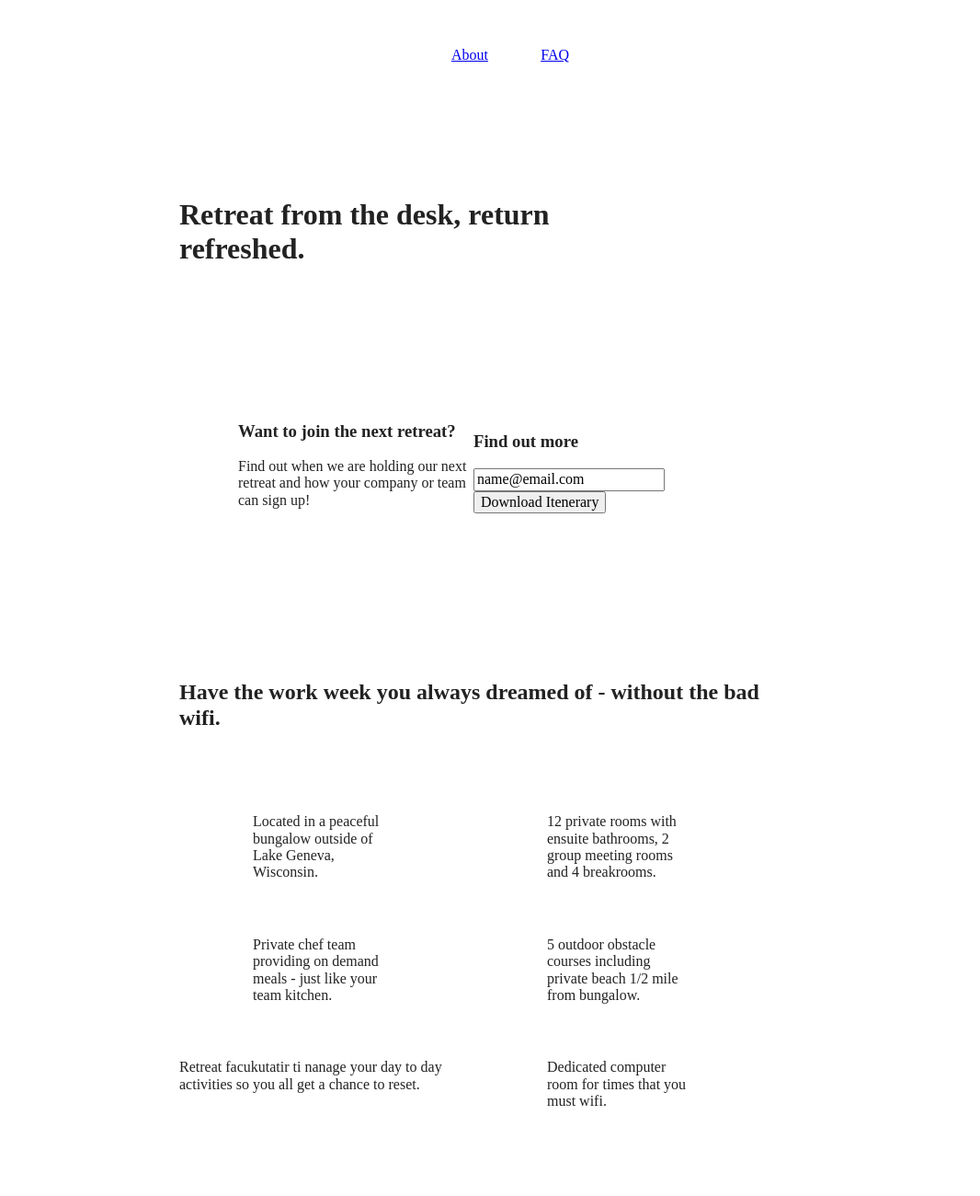
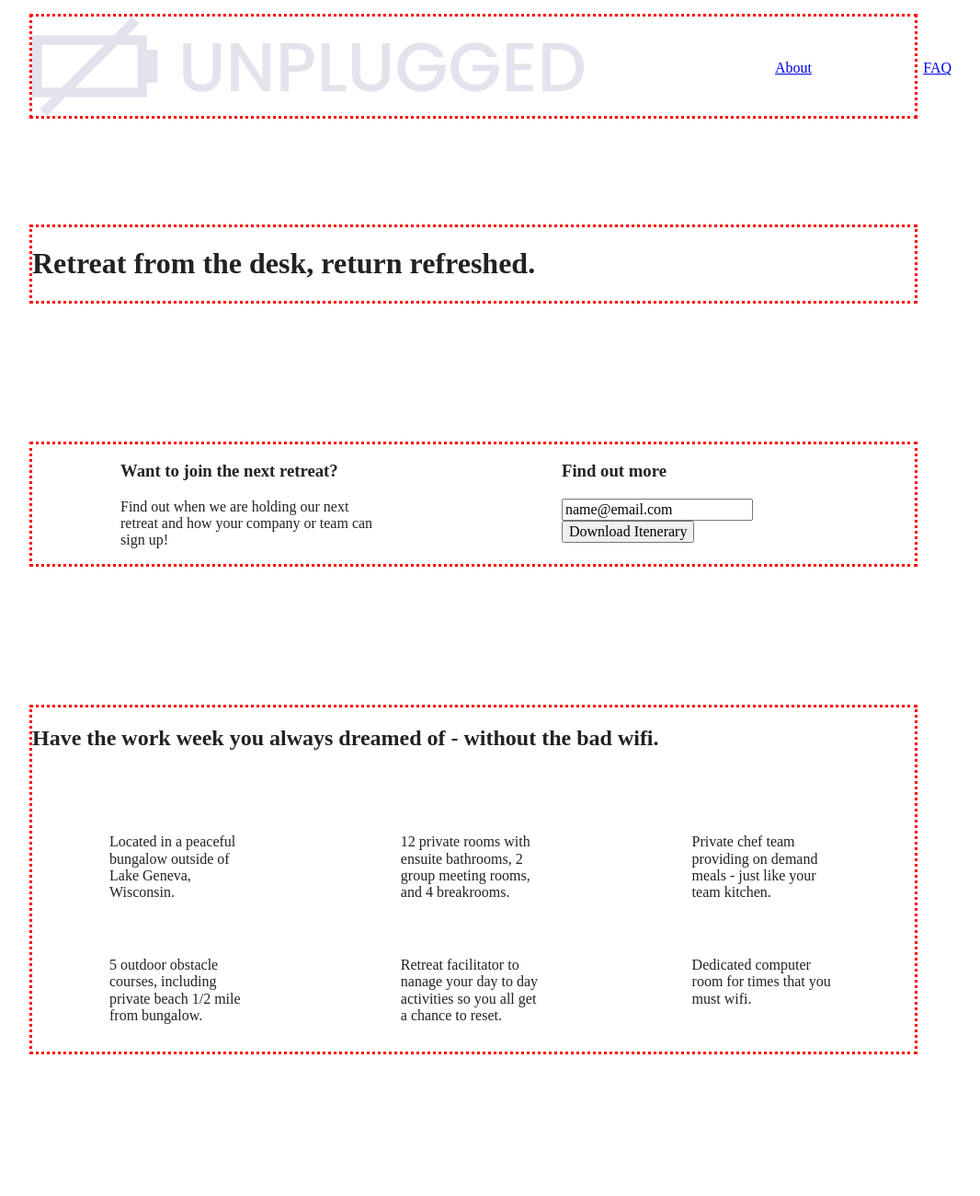
Before and after one commit to shannawalsh/unplugged, a website built with Parcel: page index.html in a window 1280 px wide. Shown: the top 1300 px of the page at 92% size, without its empty margins (125-1191 px from the left). Built offline with nearby package versions, Linux system fonts and the light colour scheme.

Commit message:
Add desktop responsive styles

```diff
--- a/css/main.css
+++ b/css/main.css
@@ -90,6 +90,7 @@ textarea {
 .content-wrapper {
     width: 90%;
     margin: 50px 0;
+    border: 3px red dotted;
 }
 
    /*-- Base Header - Footer Styles --*/
@@ -136,22 +137,20 @@ footer {
   flex-direction: column;
   align-items: center;
   text-align:  center;
+  border: 3px red dotted;
+}
+
+footer p {
+  margin: 0;
 }
 
 footer .content-wrapper {
   width: 55%;
+  border: 3px red dotted;
 }
 
 footer .contact {
   margin-bottom: 50px;
-}
-
-/*footer .footer-content h4{
-  margin: 20px 0;
-}*/
-
-footer p {
-  margin: 0;
 }
 
 footer .social-icons {
@@ -181,18 +180,6 @@ footer .copyright {
   justify-content: center;
 }
 
-/* Form */
-/*
-.form-description h3, .form h3 {
-  margin: 20px 0;
-}
-
-.form-description p {
-  margin-bottom: 30px;
-}
-*/
-
-
 /* Aside */
 
 aside {
@@ -205,7 +192,6 @@ aside {
 .features {
   display: flex;
   justify-content: center;
-  /* width: 90%; */
 }
 
 .features h2 {
@@ -215,7 +201,6 @@ aside {
 .features .features-items {
   display: flex;
   justify-content: center;
-  /* width: 100%;*/
   align-items: flex-start;
   flex-flow: row wrap;
 }
@@ -241,7 +226,7 @@ aside {
 }
 
 .reviews h3 {
-  width: 100%;
+  width: 55%;
   margin: 20px 0;
 }
 
@@ -376,7 +361,7 @@ aside {
    Modify as content requires.
    ========================================================================== */
 
-@media only screen and (min-width: 768px) {
+@media only screen and (min-width:768px) {
   /* Table Styles Here*/
   /* General Styles */
   .content-wrapper {
@@ -386,12 +371,12 @@ aside {
 
    /* Header Styles */
 
-  .header {
-    margin: 33px 0;
+  header {
+    padding: 33px 0;
   }
 
   header .content-wrapper{
-    justify-content: center;
+    justify-content: space-between;
     width: 100%;
 
   }
@@ -410,18 +395,18 @@ aside {
 
    /* Hero Area Styles */
 
-  .hero-area h1 {
+  /*.hero-area h1 {
     margin: 0;
     justify-content: flex-start;
     width: 80%;
-  }
+  }*/
 
    /* Aside Styles */
 
   aside .content-wrapper {
     display: flex;
-    justify-content: center;
-    align-items: center;
+    justify-content: space-between;
+    align-content: flex-start;
     margin: 50px 0;
   }
 
@@ -458,13 +443,13 @@ aside {
    /* Footer Styles */
 
   footer .content-wrapper {
-    width:65%;
+    width: 65%;
     /*margin: 100px 0;*/
   }
 
   .footer-content {
     display: flex;
-    justify-content: center;
+    justify-content: space-between;
     align-items: center;
   }
 
@@ -476,7 +461,6 @@ aside {
     width: 100%;
   }
 
-}
 /* ==========================================================================
   About Page
    ========================================================================== */
@@ -485,7 +469,7 @@ aside {
   display: flex;
   justify-content: space-between;
   align-items: flex-start;
-  padding: 20px;
+  padding-top: 20px;
 }
 
 .mission-content p {
@@ -517,11 +501,68 @@ aside {
 
 .faq h2 {
     width: 100%;
+  }
 }
-
 
 @media only screen and (min-width: 1200px) {
   /* Desktop Styles Here*/
+
+  /* General Styles */
+  .content-wrapper {
+    max-width: 960px;
+  }
+
+  /* Header Styles */
+  header {
+    padding: 15px 0;
+  }
+
+  /* Hero Styles */
+  .hero-area h1 {
+    width: 80%;
+  }
+
+  /* Aside Styles */
+  aside .content-wrapper {
+    justify-content: space-around;
+  }
+
+  aside .content-wrapper .form-description,
+  aside .content-wrapper .form {
+    width: 30%;
+  }
+
+  /* Features Styles */
+
+  .features h2 {
+    width: 90%;
+  }
+
+  .features article {
+    flex-basis: 33%;
+  }
+
+  /* Reviews Styles */
+
+  .reviews article div {
+    width: 40%;
+  }
+
+  /* ==========================================================================
+  About Page
+   ========================================================================== */
+
+  .mission h2,
+  .contact-section .content-wrapper h2 {
+    width: 95%;
+  }
+
+  /* ==========================================================================
+  FAQ Page
+   ========================================================================== */
+  .faq h2 {
+    width: 100%;
+  }
 
 }
 
--- a/index.html
+++ b/index.html
@@ -27,7 +27,7 @@
    <header>
     <div class="content-wrapper">
       <a href="#">
-        <!--<img src="img/unpluggedlogo.png" alt="unplugged logo" >-->
+        <img src="img/unpluggedlogo.png" alt="unplugged logo" >
       </a>
       <div class="header-divider"></div>
       <nav>
@@ -80,7 +80,7 @@
             <p class="fontawesome-icon">
             </p>
             <p class="features-item-description">
-              12 private rooms with ensuite bathrooms, 2 group meeting rooms and 4 breakrooms.
+              12 private rooms with ensuite bathrooms, 2 group meeting rooms, and 4 breakrooms.
             </p>
           </article>
           <article>
@@ -94,14 +94,14 @@
             <p class="fontawesome-icon">
             </p>
             <p class="features-item-description">
-              5 outdoor obstacle courses including private beach 1/2 mile from bungalow.
+              5 outdoor obstacle courses, including private beach 1/2 mile from bungalow.
             </p>
           </article>
           <article>
             <p class="fontawesome-icon">
             </p>
-            <p>
-              Retreat facukutatir ti nanage your day to day activities so you all get a chance to reset.
+            <p class="features-item-description">
+              Retreat facilitator to nanage your day to day activities so you all get a chance to reset.
             </p>
           </article>
           <article>
@@ -119,7 +119,7 @@
       <div class="content-wrapper">
         <h2>Be a better team in 5 days, like this one.</h2>
         <article>
-          <div class="content-wrapper">
+          <div>
            <!-- <img src="img/unplugged-retreat-lacrue.jpg" alt="happy team" >-->
             <h3>LaCrue Bottling Co.October 2018</h3>
             <p>
@@ -134,7 +134,7 @@
   <!-- main wrapper -->
 
   <footer>
-    <div class="content wrapper">
+    <div class="content-wrapper">
       <div class="footer-content">
         <div class="contact">
           <h4>Contact</h4>
@@ -152,7 +152,7 @@
               <a href="https://www.facebook.com/Skillcrush/" target="_blank"></a>
             </p>
             <p>
-              <a href="https://www.twitter.com/Skillcrush/" target="_blank"></a>
+              <a href="https://twitter.com/Skillcrush/" target="_blank"></a>
             </p>
             <p>
               <a href="https://www.instagram.com/Skillcrush/" target="_blank"></a>
```
